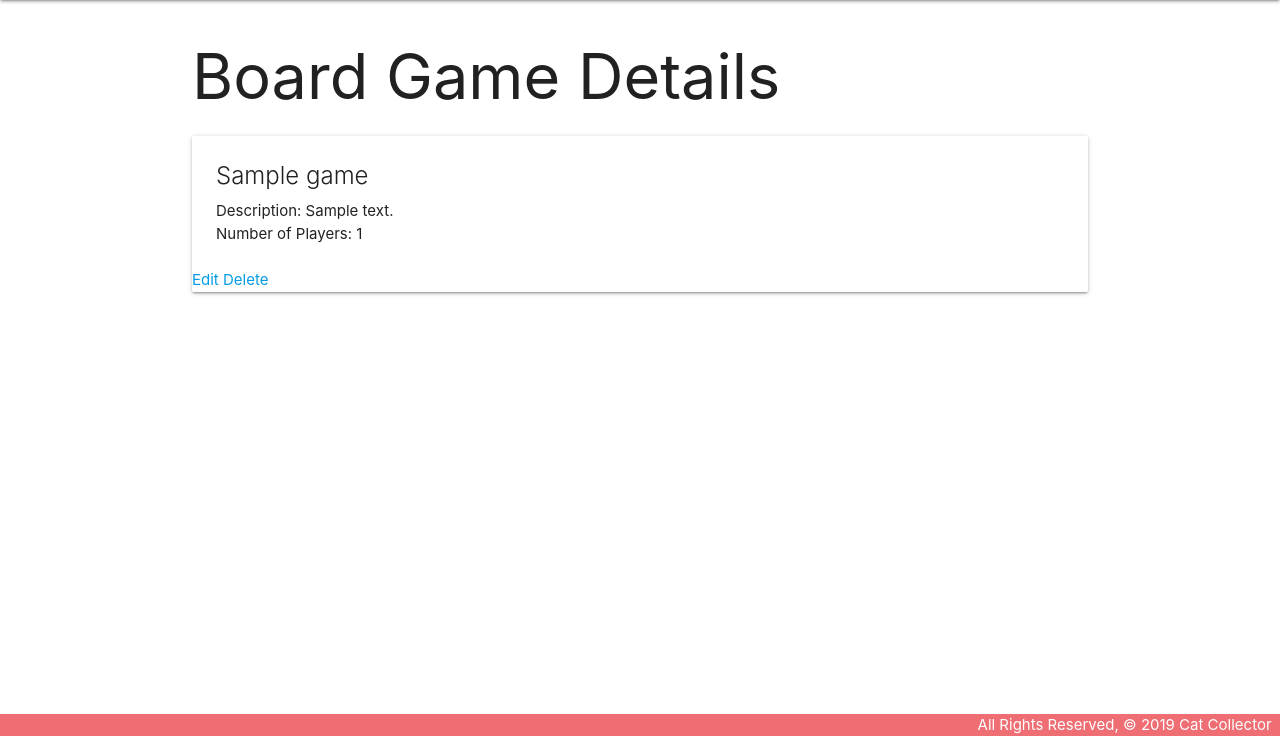
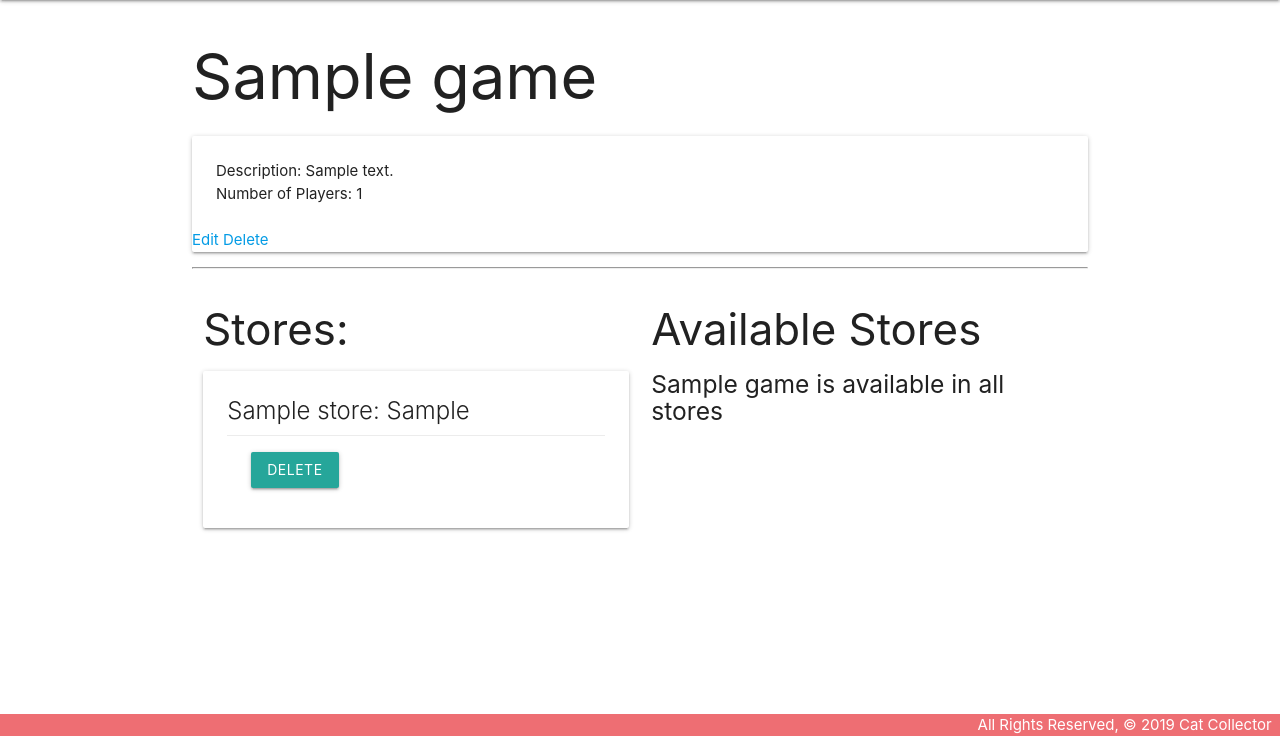
Before and after one commit to celentanoad/Board-Game-Collector, a Django app: page /games/1/ in a window 1280 px wide. Shown: the part 64-800 px from the top of the page. Run offline with Django 3.2, Linux system fonts and the light colour scheme; tables that the repository leaves empty hold one stand-in row (values such as "Sample post").

Commit message:
add Store model

```diff
--- a/main_app/admin.py
+++ b/main_app/admin.py
@@ -2,6 +2,7 @@ from django.contrib import admin
 
 # Register your models here.
 
-from .models import Game
+from .models import Game, Store
 
 admin.site.register(Game)
+admin.site.register(Store)
--- a/main_app/models.py
+++ b/main_app/models.py
@@ -2,17 +2,6 @@ from django.db import models
 from django.urls import reverse
 
 # Create your models here.
-
-class Game(models.Model):
-    name = models.CharField(max_length=250)
-    numPlayers = models.IntegerField('Number of Players')
-    description = models.TextField()
-
-    def __str__(self):
-        return self.name
-
-    def get_absolute_url(self):
-        return reverse('detail', kwargs={'game_id': self.id})
 
 class Store(models.Model):
     name = models.CharField(max_length=250)
@@ -20,3 +9,15 @@ class Store(models.Model):
 
     def __str__(self):
         return self.name
+
+class Game(models.Model):
+    name = models.CharField(max_length=250)
+    numPlayers = models.IntegerField('Number of Players')
+    description = models.TextField()
+    stores = models.ManyToManyField(Store)
+
+    def __str__(self):
+        return self.name
+
+    def get_absolute_url(self):
+        return reverse('detail', kwargs={'game_id': self.id})
--- a/main_app/templates/games/detail.html
+++ b/main_app/templates/games/detail.html
@@ -1,11 +1,10 @@
 {% extends 'base.html' %}
 {% block content %}
 
-<h1>Board Game Details</h1>
+<h1>{{game.name}} </h1>
 
 <div class="card">
   <div class="card-content">
-    <span class="card-title">{{ game.name }}</span>
     <p>Description: {{ game.description }}</p>
     <p>Number of Players: {{ game.numPlayers }}</p>
   </div>
@@ -13,4 +12,52 @@
   <a href="{% url 'games_delete' game.id %}">Delete</a>
 </div>
 
+<hr>
+<div class="row">
+  <div class="col s6">
+    <h3>Stores:</h3>
+    {% if game.stores.count %}
+      {% for store in game.stores.all %}
+        <div class="card">
+          <div class="card-content">
+            <span class="card-title">
+              <span>{{ store.name }}: </span> {{ store.location }}
+            </span>
+            <div class="card-action">
+                <form action="{% url 'unassoc_store' game.id store.id %}" method="post">
+                    {% csrf_token %}
+                    <button type="submit" class="btn">Delete</button>
+                </form>
+            </div>
+          </div>
+        </div>
+      {% endfor %}
+    {% else %}
+      <h5>No Stores Added Yet :(</h5>
+    {% endif %}
+  </div>
+  <div class="col s6">
+    <h3>Available Stores</h3>
+    {% if stores.count %}
+      {% for store in stores.all %}
+        <div class="card">
+          <div class="card-content">
+            <span class="card-title">
+              <span>{{ store.name }}</span> {{ store.location }}
+            </span>
+          </div>
+          <div class="card-action">
+            <form action="{% url 'assoc_store' game.id store.id %}" method="post">
+              {% csrf_token %}
+              <button type="submit" class="btn">Add</button>
+            </form>
+          </div>
+        </div>
+      {% endfor %}
+    {% else %}
+      <h5>{{game.name}} is available in all stores</h5>
+    {% endif %}
+  </div>
+</div>
+
 {% endblock %}
--- a/main_app/urls.py
+++ b/main_app/urls.py
@@ -9,5 +9,7 @@ urlpatterns = [
     path('games/create', views.GameCreate.as_view(), name='games_create'),
     path('games/<int:pk>/update/', views.GameUpdate.as_view(), name='games_update'),
     path('games/<int:pk>/delete/', views.GameDelete.as_view(), name='games_delete'),
+    path('games/<int:game_id>/assoc_store/<int:store_id>/', views.assoc_store, name='assoc_store'),
+    path('games/<int:game_id>/unassoc_store/<int:store_id>/', views.unassoc_store, name='unassoc_store'),
 
 ]
--- a/main_app/views.py
+++ b/main_app/views.py
@@ -1,6 +1,6 @@
-from django.shortcuts import render
+from django.shortcuts import render, redirect
 from django.views.generic.edit import CreateView, UpdateView, DeleteView
-from .models import Game
+from .models import Game, Store
 from django.http import HttpResponse
 # Create your views here.
 
@@ -16,7 +16,8 @@ def games_index(request):
 
 def games_detail(request, game_id):
     game = Game.objects.get(id=game_id)
-    return render(request, 'games/detail.html', {'game' : game})
+    stores_not_in_list = Store.objects.exclude(id__in = game.stores.all().values_list('id'))
+    return render(request, 'games/detail.html', {'game' : game, 'stores': stores_not_in_list})
 
 class GameCreate(CreateView):
     model = Game
@@ -29,3 +30,11 @@ class GameUpdate(UpdateView):
 class GameDelete(DeleteView):
     model = Game
     success_url = '/games/'
+
+def assoc_store(request, game_id, store_id):
+    Game.objects.get(id=game_id).stores.add(store_id)
+    return redirect('detail', game_id=game_id)
+
+def unassoc_store(request, game_id, store_id):
+    Game.objects.get(id=game_id).stores.remove(store_id)
+    return redirect('detail', game_id=game_id)
```
Also changed, not shown: main_app/migrations/0006_game_stores.py (added).
